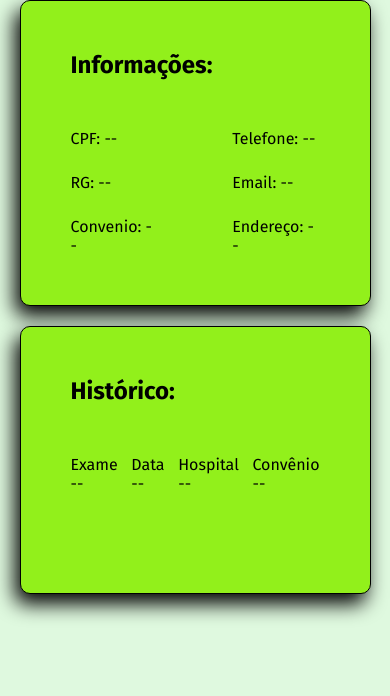
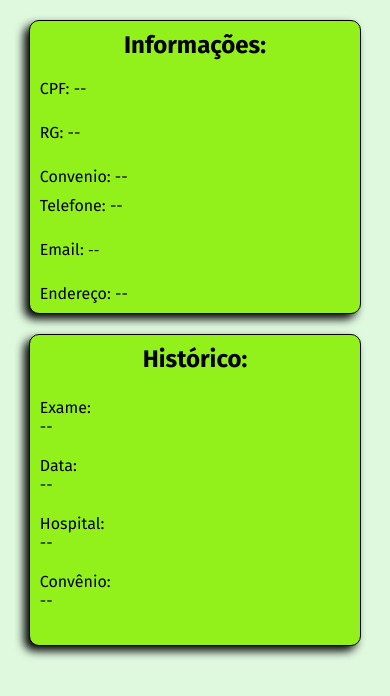
Before and after one commit to Dyzer4/CheckSaude, a plain HTML site: page src/pages/dashboard/index.html in a window 390 px wide. Drawn offline with Linux system fonts and the light colour scheme; no server answers.

Commit message:
feat: add responsivity

```diff
--- a/src/pages/dashboard/index.html
+++ b/src/pages/dashboard/index.html
@@ -31,10 +31,10 @@
     <div class="agendamentos">
         <h2>Histórico:</h2>
         <div class="agendamento-content">
-            <p>Exame<br><span id="exameagend">--</span></p>
-            <p>Data<br><span id="datagend">--</span></p>
-            <p>Hospital<br><span id="hospagend">--</span></p>
-            <p>Convênio<br><span id="convagend">--</span></p>
+            <p>Exame:<br><span id="exameagend">--</span></p>
+            <p>Data:<br><span id="datagend">--</span></p>
+            <p>Hospital:<br><span id="hospagend">--</span></p>
+            <p>Convênio:<br><span id="convagend">--</span></p>
         </div>
         <div id="erro"></div>
     </div>
--- a/src/pages/dashboard/style.css
+++ b/src/pages/dashboard/style.css
@@ -58,3 +58,48 @@ body {
 .invisible{
     display: none;
 }
+
+@media (max-width: 500px) {
+    body{
+        padding: 20px;
+    }
+    .pessoa {
+         width: 95%;
+        display: flex;
+        flex-direction: column;
+        padding: 10px;
+        gap: 20px;
+        box-shadow: -5px 5px 10px;
+    }
+
+    h2{
+        text-align: center;
+    }
+
+    .info-content {
+        gap: 10px;
+        flex-direction: column;
+    }
+
+    .info {
+        width: 100%;
+
+    }
+
+    #email {
+        font-size: 14px;
+    }
+
+    .agendamentos{
+        width: 95%;
+        box-shadow: -5px 5px 10px;
+        padding: 10px;
+        gap: 25px;
+    }
+
+    .agendamento-content {
+        display: flex;
+        flex-direction: column;
+        gap: 20px;
+    }
+}
--- a/src/pages/historico/style.css
+++ b/src/pages/historico/style.css
@@ -6,6 +6,7 @@ body {
     flex-direction: column;
     gap: 20px;
     align-items: center;
+    padding: 10px;
 }
 
 .agend-content{
@@ -36,3 +37,15 @@ body {
     background-color: rgba(22, 87, 13, 0.275);
     font-weight: bold;
 }
+
+@media (max-width: 500px) {
+
+    h1 {
+        font-size: 25px;
+    }
+
+    .agend-content {
+        width: 95%;
+        box-shadow: -5px 5px 10px;
+    }
+}
--- a/src/pages/principal/style.css
+++ b/src/pages/principal/style.css
@@ -103,3 +103,27 @@ iframe {
     width: 100%;
     height: 100%;
 }
+
+@media (max-width: 500px) {
+    body {
+        flex-direction: column;
+        align-items: center;
+        gap: 20px;
+        margin-bottom: 20px;
+    }
+
+    header {
+        width: 85%;
+        margin: 0;
+    }
+
+    main {
+        width: 85%;
+        margin: 0;
+    }
+
+    .header img {
+        width: 250px;
+    }
+
+}
```
Also changed, not shown: src/pages/agendamento/style.css (+7 -0 lines).
